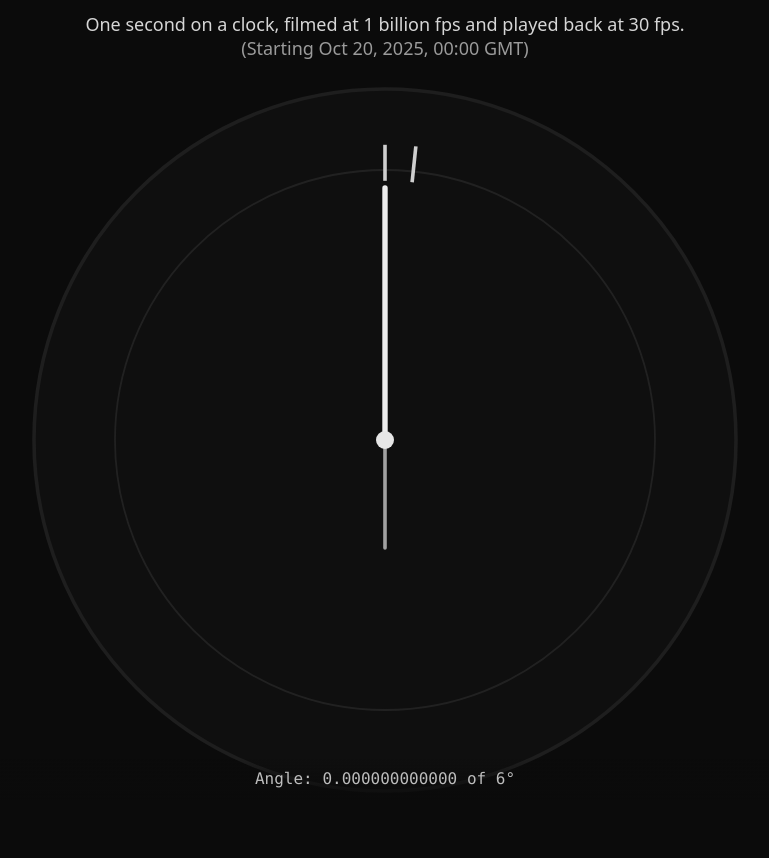
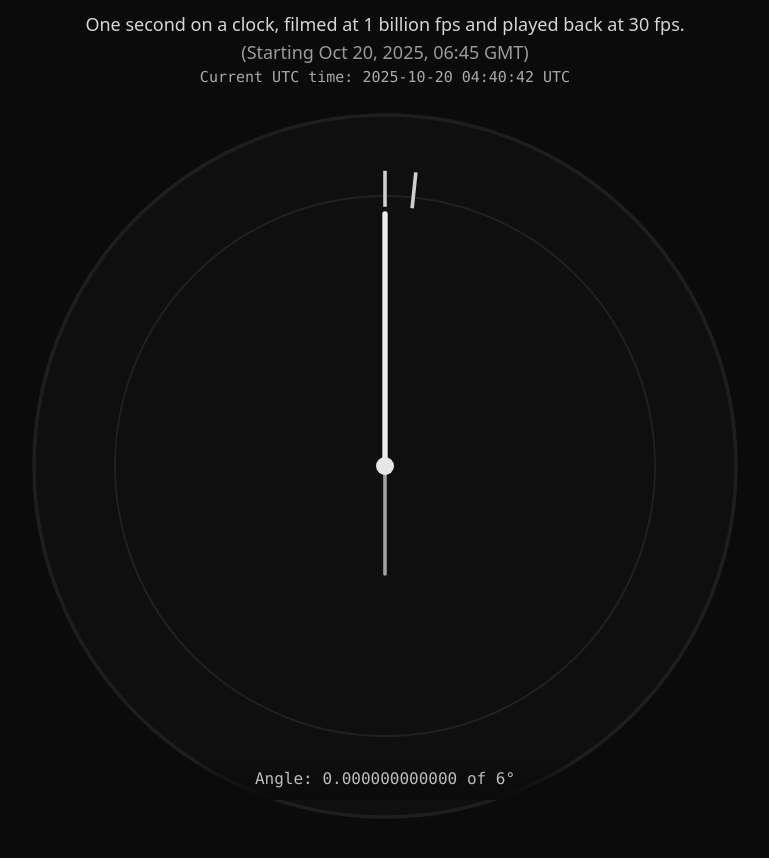
Before and after one commit to thhedk/clock, a plain HTML site: page index.html in a window 1280 px wide. Shown: the whole page, without its empty margins (255-1024 px from the left). Drawn offline with Linux system fonts and the light colour scheme.

Commit message:
Update index.html

```diff
--- a/index.html
+++ b/index.html
@@ -3,34 +3,32 @@
 <head>
   <meta charset="utf-8" />
   <meta name="viewport" content="width=device-width, initial-scale=1, viewport-fit=cover" />
-  <title>One Second on a Clock — 1B FPS Playback (GMT start)</title>
+  <title>Clock Test — GMT 06:45 start with UTC clock</title>
   <style>
     html, body { height: 100%; }
     body { margin: 0; background: #0b0b0b; color: #e6e6e6; font-family: ui-sans-serif, system-ui, -apple-system, Segoe UI, Roboto, Arial; }
-
     header { padding: 12px 16px; text-align: center; color: #d6d6d6; font-size: clamp(14px, 2.5vw, 18px); }
-
-    main { position: relative; min-height: calc(100dvh - 96px); display: grid; place-items: center; overflow: hidden; padding: 8px 8px 72px; }
-
+    .sub { color:#9b9b9b; margin-top:4px; }
+    .utc { color:#aaa; font-family:ui-monospace,SFMono-Regular,Menlo,Consolas,monospace; font-size: clamp(12px, 2.3vw, 15px); margin-top:4px; }
+    main { position: relative; min-height: calc(100dvh - 120px); display: grid; place-items: center; overflow: hidden; padding: 8px 8px 72px; }
     .clock { width: min(90vmin, 1200px); height: min(90vmin, 1200px); display: block; }
-
     footer { position: fixed; left: 0; right: 0; bottom: 0; padding: calc(10px + env(safe-area-inset-bottom)) 16px 12px 16px; text-align: center; color: #bdbdbd; font-family: ui-monospace, SFMono-Regular, Menlo, Consolas, monospace; font-size: clamp(12px, 2.3vw, 16px); white-space: pre-line; background: linear-gradient(to top, rgba(11,11,11,0.95), rgba(11,11,11,0.0)); z-index: 10; }
-
-    .finished { color: #8fe88f; font-family: ui-sans-serif, system-ui, sans-serif; font-size: clamp(12px, 2.2vw, 16px); margin-top: 8px; text-align: center; }
+    .finished { color: #8fe88f; font-size: clamp(12px, 2.2vw, 16px); margin-top: 8px; text-align: center; }
   </style>
 </head>
 <body>
   <header>
     One second on a clock, filmed at 1 billion fps and played back at 30 fps.
-    <br><span id="hdrText" style="color:#9b9b9b">(Starting Oct 20, 2025, 00:00 GMT)</span>
+    <div id="hdrText" class="sub">(Starting Oct 20, 2025, 06:45 GMT)</div>
+    <div id="utcTime" class="utc"></div>
   </header>
 
   <main>
-    <svg class="clock" viewBox="0 0 400 400" preserveAspectRatio="xMidYMid meet" aria-label="1B FPS playback clock (GMT start)">
+    <svg class="clock" viewBox="0 0 400 400" preserveAspectRatio="xMidYMid meet">
       <circle cx="200" cy="200" r="195" fill="#0f0f0f" stroke="#1e1e1e" stroke-width="2"/>
       <circle cx="200" cy="200" r="150" fill="none" stroke="#2a2a2a" stroke-width="1" opacity="0.7"/>
       <g stroke="#cfcfcf">
-        <line x1="200" y1="36" x2="200" y2="56" stroke-width="2" />
+        <line x1="200" y1="36" x2="200" y2="56" stroke-width="2"/>
         <g transform="rotate(6,200,200)"><line x1="200" y1="36" x2="200" y2="56" stroke-width="2"/></g>
       </g>
       <g id="hand" transform="rotate(0,200,200)">
@@ -46,28 +44,33 @@
   <footer id="deg">Angle: 0.000000000000 of 6°</footer>
 
   <script>
-    // === Constants ===
-    const FPS_RECORD   = 1_000_000_000;
+    const FPS_RECORD = 1_000_000_000;
     const FPS_PLAYBACK = 30;
     const REAL_SECONDS = 1;
-    const DURATION = REAL_SECONDS * (FPS_RECORD / FPS_PLAYBACK) * 1000; // ≈33,333,333,333 ms (~385.8 days)
+    const DURATION = REAL_SECONDS * (FPS_RECORD / FPS_PLAYBACK) * 1000;
 
-    // Start: Oct 20, 2025, 00:00 GMT
-    const START = Date.UTC(2025, 9, 20, 0, 0, 0, 0); // month 9 = October
-    const END   = START + DURATION;
+    // Start Oct 20, 2025 06:45 GMT
+    const START = Date.UTC(2025, 9, 20, 6, 45, 0, 0);
+    const END = START + DURATION;
 
-    const hand  = document.getElementById('hand');
+    const hand = document.getElementById('hand');
     const degEl = document.getElementById('deg');
     const finEl = document.getElementById('finished');
     const hdrEl = document.getElementById('hdrText');
+    const utcEl = document.getElementById('utcTime');
+
+    function formatUTC(d) {
+      return d.toISOString().replace('T', ' ').substring(0, 19) + ' UTC';
+    }
 
     function frame() {
       const now = Date.now();
+      const nowUTC = new Date(now);
+      utcEl.textContent = 'Current UTC time: ' + formatUTC(nowUTC);
 
-      // Header text switches once we pass START
       hdrEl.textContent = (now < START)
-        ? '(Starting Oct 20, 2025, 00:00 GMT)'
-        : '(Started Oct 20, 2025, 00:00 GMT)';
+        ? '(Starting Oct 20, 2025, 06:45 GMT)'
+        : '(Started Oct 20, 2025, 06:45 GMT)';
 
       const progress = (now < START) ? 0 : (now > END) ? 1 : (now - START) / DURATION;
       const angle = 6 * progress;
@@ -77,12 +80,10 @@
 
       if (now >= END) {
         finEl.textContent =
-          'Finished! Duration 277,777 hours = 386 days.
-' +
-          'If I published the video on Blu-ray, it would be 121 TB —
-' +
+          'Finished! Duration 277,777 hours = 386 days.\n' +
+          'If I published the video on Blu-ray, it would be 121 TB —\n' +
           'that’s 2,420 Blu-ray discs, taking up about 34 meters on the old movie shelf.';
-        return; // stop loop
+        return;
       }
       requestAnimationFrame(frame);
     }
```
